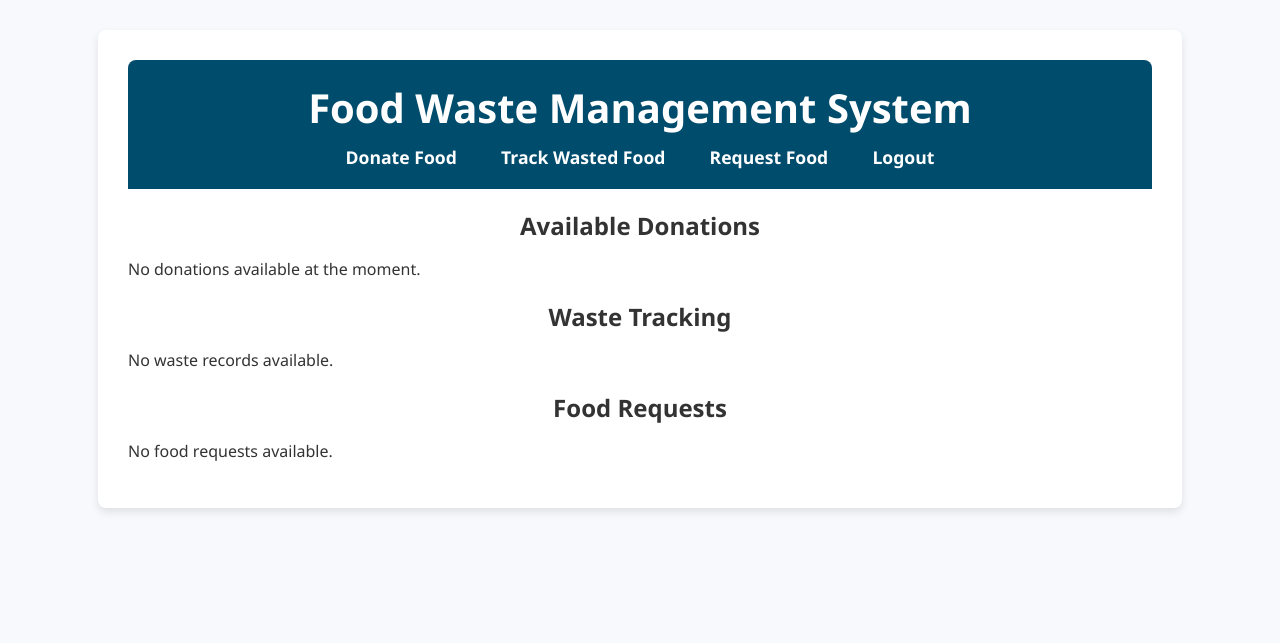
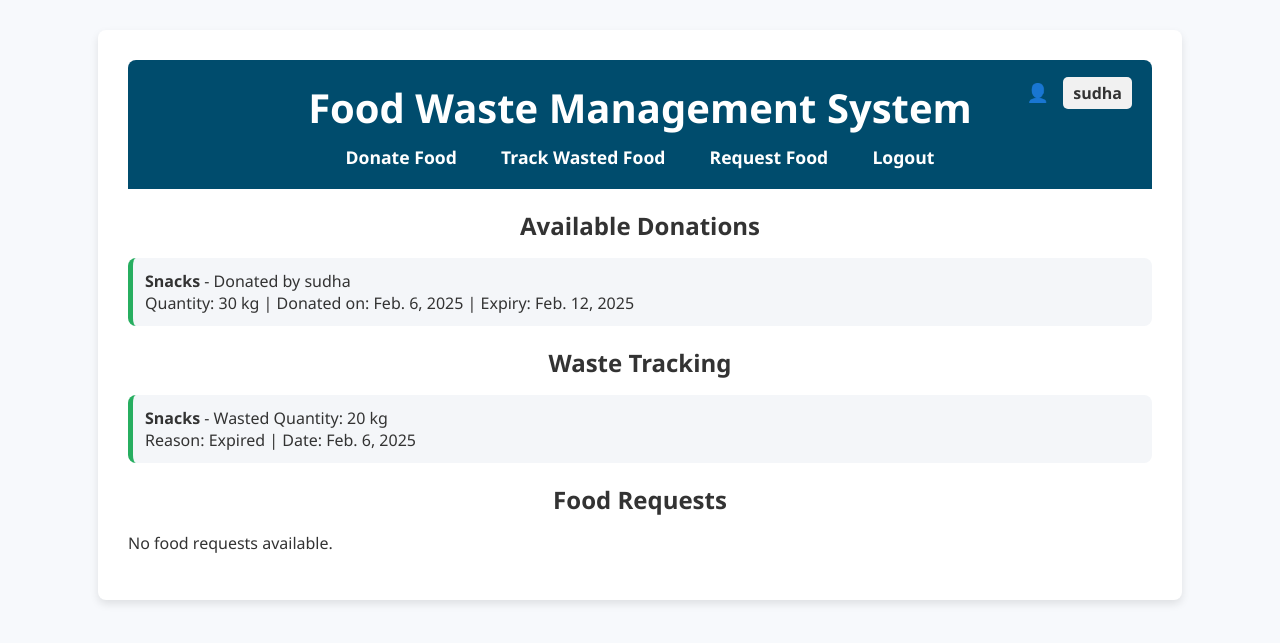
Before and after one commit to seeker-mzs/food-Waste-Management, a Django app: page / in a window 1280 px wide. Shown: the top 643 px of the page. Run offline with Django 5.2, Linux system fonts and the light colour scheme; a user stored in the database is signed in; data comes from the database, SQL or seed files in the repository; data that the repository does not hold is empty.

Commit message:
Version 2 created

```diff
--- a/waste_app/models.py
+++ b/waste_app/models.py
@@ -1,25 +1,39 @@
 from django.db import models
 from django.contrib.auth.models import User
+from django.core.exceptions import ValidationError
 
 class Donation(models.Model):
-    donor_name = models.CharField(max_length=100)
+    donor = models.ForeignKey(User, on_delete=models.CASCADE, null=False, blank=False)
     food_type = models.CharField(max_length=100)
     quantity = models.PositiveIntegerField()
-    donation_date = models.DateField()  # Remove auto_now_add=True if you want the user to input it
+    donation_date = models.DateField(auto_now_add=True)
     expiration_date = models.DateField()
 
     def __str__(self):
-        return f"{self.food_type} - {self.donor_name}"
+        return f"{self.food_type} - Donated by {self.donor.username}"
 
 
 class Request(models.Model):
-    user = models.ForeignKey(User, on_delete=models.CASCADE)
-    food_type = models.CharField(max_length=100)
-    requested_quantity = models.PositiveIntegerField()
-    request_date = models.DateField(auto_now_add=True)
+    user = models.ForeignKey(
+        User,
+        on_delete=models.CASCADE,
+        related_name="food_requests",
+        verbose_name="Requested by"
+    )
+    food_type = models.CharField(
+        max_length=100,
+        verbose_name="Type of Food"
+    )
+    requested_quantity = models.PositiveIntegerField(
+        verbose_name="Requested Quantity (kg)"
+    )
+    request_date = models.DateField(
+        auto_now_add=True,
+        verbose_name="Request Date"
+    )
 
     def __str__(self):
-        return f"{self.food_type} - {self.requested_quantity} units (Requested by {self.user.username})"
+        return f"{self.food_type} - {self.requested_quantity} kg (Requested by {self.user.username})"
 
 class WasteTracking(models.Model):
     donation = models.ForeignKey(Donation, on_delete=models.CASCADE)
--- a/waste_app/static/CSS/styles.css
+++ b/waste_app/static/CSS/styles.css
@@ -7,18 +7,9 @@ body {
     color: #333;
 }
 
-.container {
-    width: 80%;
-    max-width: 1200px;
-    margin: 30px auto;
-    padding: 30px;
-    background: #fff;
-    box-shadow: 0 4px 8px rgba(0, 0, 0, 0.1);
-    border-radius: 8px;
-}
-
-/* Header and Navigation */
+/* Header Styles */
 header {
+    position: relative;
     background-color: #004c6d;
     color: #fff;
     padding: 20px;
@@ -26,11 +17,35 @@ header {
     border-radius: 8px 8px 0 0;
 }
 
+/* User Info Section in Header */
+.user-info {
+    position: absolute;
+    top: 20px;
+    right: 20px;
+    font-size: 16px;
+    font-weight: bold;
+    color: #333;
+}
+
+.user-info span {
+    background-color: #f1f1f1;
+    padding: 5px 10px;
+    border-radius: 5px;
+}
+
+.user-info:before {
+    content: '\1F464'; /* Unicode for user icon */
+    margin-right: 10px;
+    font-size: 18px;
+}
+
+/* Header Title */
 header h1 {
     font-size: 2.5rem;
     margin: 0;
 }
 
+/* Navigation Styles */
 nav {
     margin-top: 10px;
 }
@@ -47,14 +62,25 @@ nav a:hover {
     text-decoration: underline;
 }
 
-/* Section Styles */
+/* Container Styles */
+.container {
+    width: 80%;
+    max-width: 1200px;
+    margin: 30px auto;
+    padding: 30px;
+    background: #fff;
+    box-shadow: 0 4px 8px rgba(0, 0, 0, 0.1);
+    border-radius: 8px;
+}
+
+/* Section Title Styles */
 h2 {
     text-align: center;
     color: #333;
     margin-bottom: 15px;
 }
 
-/* Forms */
+/* Form Styles */
 form {
     display: flex;
     flex-direction: column;
@@ -162,4 +188,10 @@ table th {
     form {
         padding: 20px;
     }
+
+    .user-info {
+        position: static;
+        margin-top: 20px;
+        text-align: center;
+    }
 }
--- a/waste_app/templates/waste_app/home.html
+++ b/waste_app/templates/waste_app/home.html
@@ -5,8 +5,8 @@
     <meta name="viewport" content="width=device-width, initial-scale=1.0">
     <title>Food Waste Management</title>
     {% load static %}
-    <link rel="icon" href="{% static 'icon\icon.png' %}" type="image/x-icon">
-    <link rel="stylesheet" href="static/CSS/styles.css">
+    <link rel="icon" href="{% static 'icon/icon.png' %}" type="image/x-icon">
+    <link rel="stylesheet" href="{% static 'CSS/styles.css' %}">
 </head>
 <body>
     <div class="container">
@@ -23,6 +23,12 @@
                     <a href="{% url 'signup' %}">Sign Up</a>
                 {% endif %}
             </nav>
+
+            {% if user.is_authenticated %}
+                <div class="user-info">
+                    <span>{{ user.username }}</span>
+                </div>
+            {% endif %}
         </header>
 
         {% if user.is_authenticated %}
@@ -33,7 +39,7 @@
                         {% for donation in donations %}
                             <li>
                                 <strong>{{ donation.food_type }}</strong> - Donated by {{ donation.donor.username }}<br>
-                                Quantity: {{ donation.quantity }} | Expiry: {{ donation.expiration_date }}
+                                Quantity: {{ donation.quantity }} kg | Donated on: {{ donation.donation_date }} | Expiry: {{ donation.expiration_date }}
                             </li>
                         {% endfor %}
                     </ul>
@@ -48,7 +54,7 @@
                     <ul>
                         {% for waste in waste_tracks %}
                             <li>
-                                <strong>{{ waste.donation.food_type }}</strong> - Wasted Quantity: {{ waste.wasted_quantity }} <br>
+                                <strong>{{ waste.donation.food_type }}</strong> - Wasted Quantity: {{ waste.wasted_quantity }} kg <br>
                                 Reason: {{ waste.get_reason_for_waste_display }} | Date: {{ waste.waste_date }}
                             </li>
                         {% endfor %}
@@ -64,7 +70,7 @@
                     <ul>
                         {% for request in requests %}
                             <li>
-                                <strong>{{ request.user.username }}</strong> requested {{ request.requested_quantity }} of {{ request.food_type }}<br>
+                                <strong>{{ request.user.username }}</strong> requested {{ request.requested_quantity }} kg of {{ request.food_type }}<br>
                                 Requested on: {{ request.request_date }}
                             </li>
                         {% endfor %}
--- a/waste_app/templates/waste_app/track_waste.html
+++ b/waste_app/templates/waste_app/track_waste.html
@@ -5,7 +5,7 @@
     <meta name="viewport" content="width=device-width, initial-scale=1.0">
     <title>Waste Tracking</title>
     {% load static %}
-    <link rel="icon" href="{% static 'icon\icon.png' %}" type="image/x-icon">
+    <link rel="icon" href="{% static 'icon/icon.png' %}" type="image/x-icon">
     <link rel="stylesheet" href="{% static 'CSS/styles.css' %}">
 </head>
 <body>
@@ -18,6 +18,10 @@
                 <a href="{% url 'request_food' %}">Request Food</a>
                 <a href="{% url 'logout' %}">Logout</a>
             </nav>
+            <!-- User Info: Display the logged-in user's name -->
+            <div class="user-info">
+                <span>{{ request.user.username }}</span> <!-- Displaying logged-in user's name -->
+            </div>
         </header>
 
         <section class="waste-form">
--- a/waste_app/views.py
+++ b/waste_app/views.py
@@ -34,12 +34,12 @@ def home(request):
     donations = Donation.objects.all()
     waste_tracks = WasteTracking.objects.all()
     requests = Request.objects.all()
-
     return render(request, 'waste_app/home.html', {
         'donations': donations,
         'waste_tracks': waste_tracks,
-        'requests': requests
+        'requests': requests,
     })
+
 
 # Signup View
 def signup(request):
@@ -73,14 +73,17 @@ def logout_view(request):
 # Donate Food View
 @login_required
 def donate_food(request):
-    if request.method == 'POST':
+    if request.method == "POST":
         form = DonationForm(request.POST)
         if form.is_valid():
-            form.save()
-            return redirect('home')
+            donation = form.save(commit=False)
+            donation.donor = request.user  # Auto-assign donor
+            donation.save()
+            return redirect("home")  # Redirect to home or success page
     else:
         form = DonationForm()
-    return render(request, 'waste_app/donate_food.html', {'form': form})
+
+    return render(request, "waste_app/donate_food.html", {"form": form})
 
 # Request Food View
 @login_required
```
Also changed, not shown: waste_app/forms.py (+5 -2 lines), waste_app/management/commands/fix_invalid_donors.py (added, +18 -0 lines), waste_app/templates/waste_app/donate_food.html (+11 -4 lines), waste_app/templates/waste_app/request_food.html (+8 -1 lines), db.sqlite3, waste_app/migrations/0003_remove_donation_donor_name_donation_donor_and_more.py (added), waste_app/migrations/0004_user_alter_donation_donor_alter_request_user.py (added), waste_app/migrations/0005_alter_request_user_alter_donation_donor_delete_user.py (added), waste_app/migrations/0006_alter_donation_donor.py (added).
